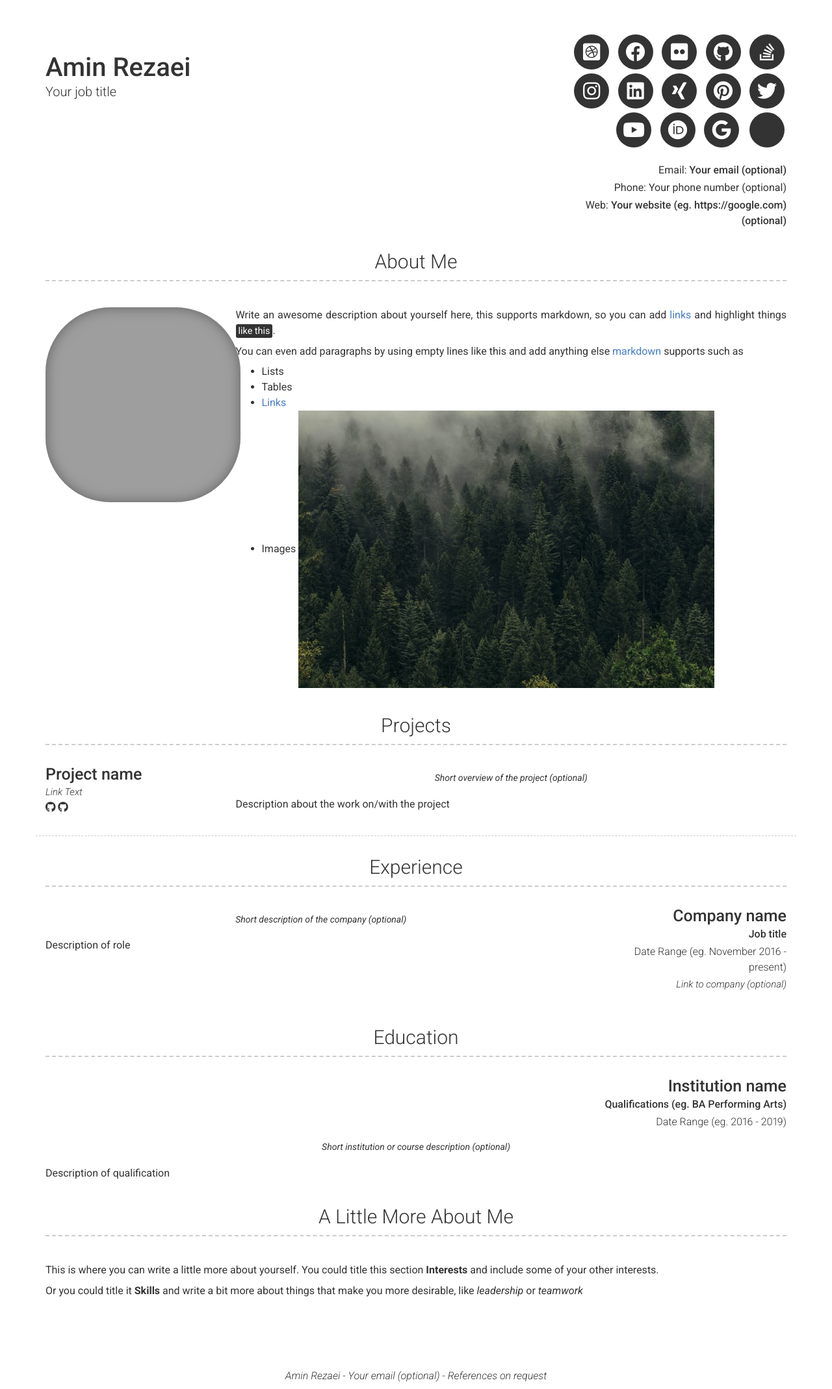
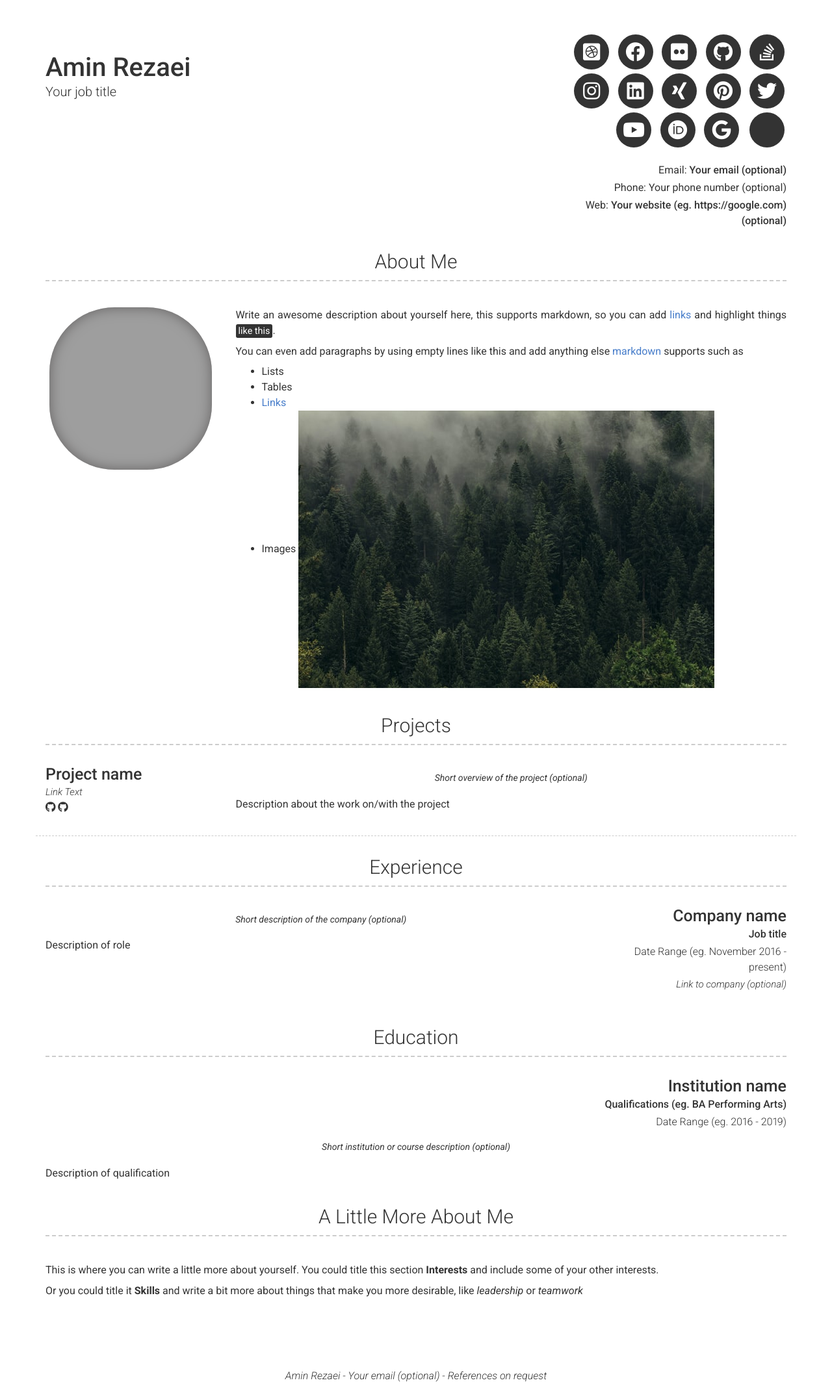
Before and after one commit to aminrezaei-img/CV, a Jekyll site: the page built from index.md, in a window 1280 px wide. Shown: the whole page at 65% size. Built offline with Jekyll 4.4.1, drawn with Linux system fonts in a browser that asks for light colours; nearby versions of some CDN libraries; grey boxes are pictures that could not be loaded.

Commit message:
Update modern-resume-theme.scss

```diff
--- a/_sass/modern-resume-theme.scss
+++ b/_sass/modern-resume-theme.scss
@@ -28,10 +28,10 @@
 }
 
 .profile-img {
-  width: 300px;
-  height: 300px;
+  width: 250px;
+  height: 250px;
   margin: 0 auto;
-  margin-bottom: 20px;
+  margin-bottom: 15px;
   display: block;
   border-radius: 100px;
   background-size: cover;
```
